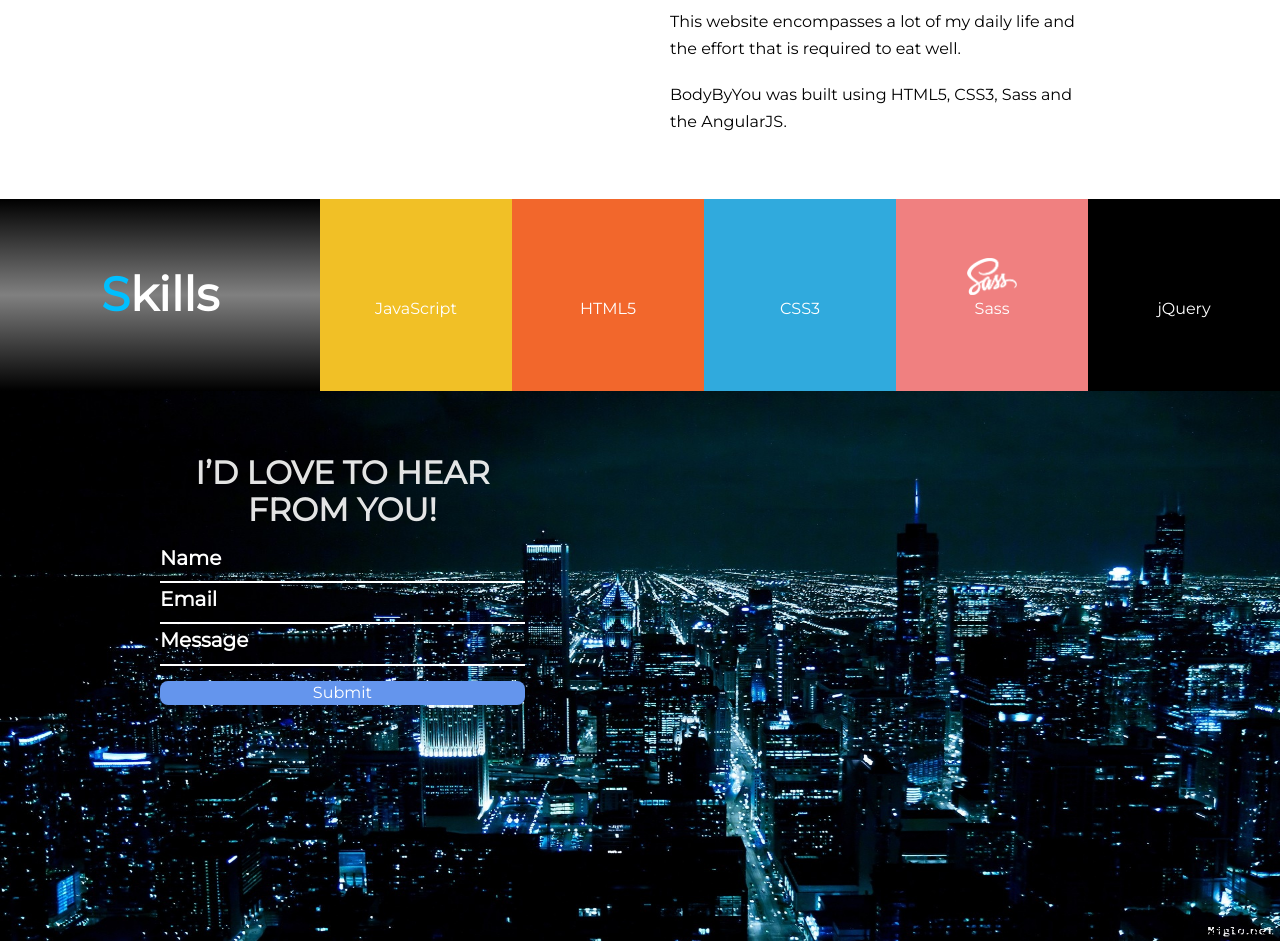
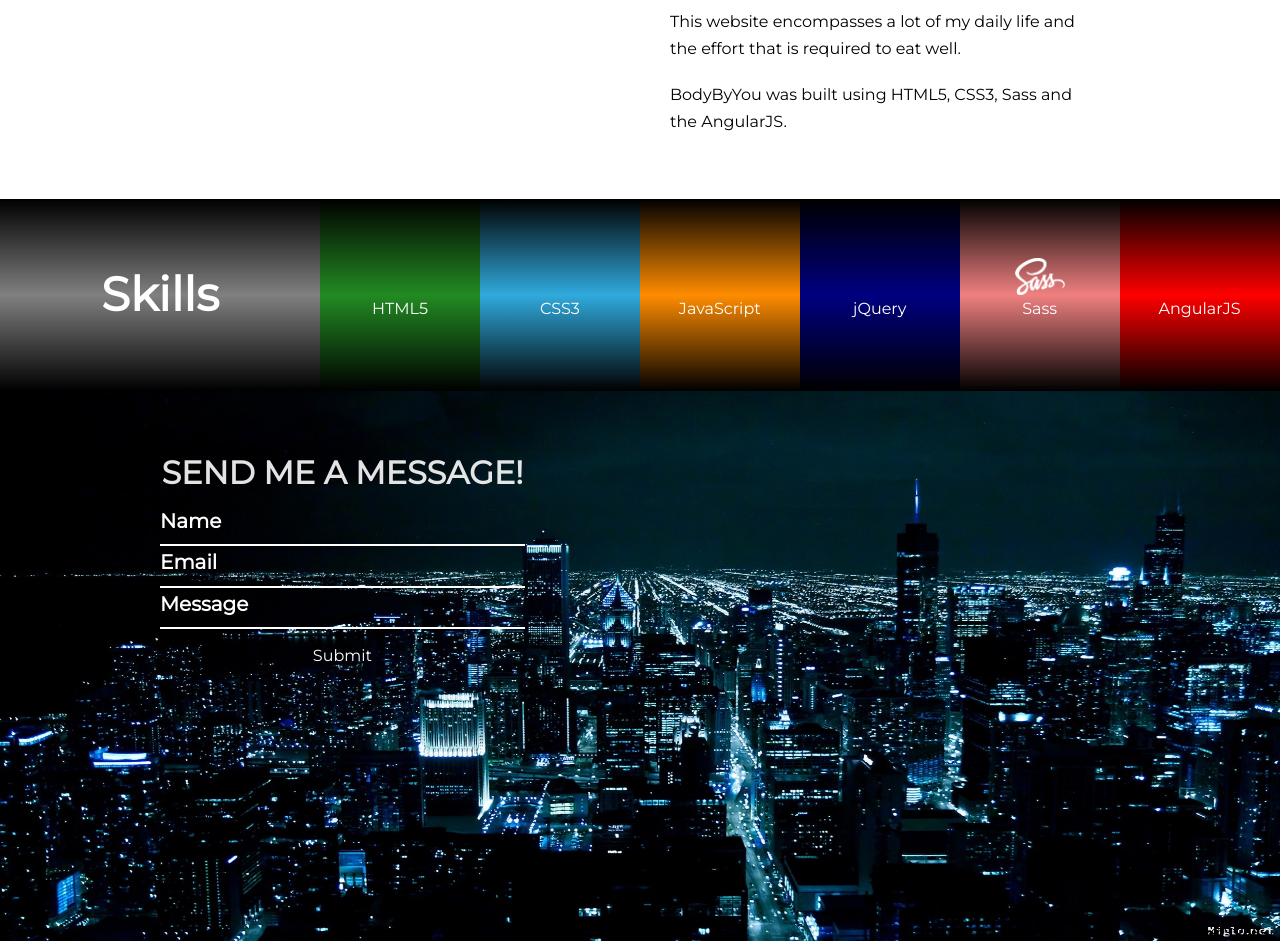
Before and after one commit to ilitvak/ilitvak.github.io, a PHP site: page / in a window 1280 px wide. Shown: the part 1401-2342 px from the top of the page. Run offline with PHP 8.4, Linux system fonts and the light colour scheme; some libraries are stand-ins or nearby versions.

Commit message:
submit button has new transition animation and added new skill to skills section

```diff
--- a/index.html
+++ b/index.html
@@ -70,10 +70,6 @@
         <section class="skills">
                 <h2>Skills</h2>
                 <ul class="credential-list clearfix">
-                    <li class="js">
-                        <span class="icon-prog-js02 icons"></span>
-                        <p>JavaScript</p>
-                    </li>
                     <li class="html5">
                         <span class="icon-html5-02 icons"></span>
                         <p>HTML5</p>
@@ -82,14 +78,24 @@
                         <span class="icon-css3-02 icons"></span>
                         <p>CSS3</p>
                     </li>
+                    <li class="js">
+                        <span class="icon-prog-js02 icons"></span>
+                        <p>JavaScript</p>
+                    </li>
+
+                    <li class="jquery">
+                        <span class="icon-prog-jquery icons"></span>
+                        <p>jQuery</p>
+                    </li>
                     <li class="sass">
                         <img src="assets/sass.png" />
                         <p>Sass</p>
                     </li>
-                    <li class="jquery">
-                        <span class="icon-prog-jquery icons"></span>
-                        <p>jQuery</p>
+                    <li class="angular">
+                        <span class="icon-angularjs icons"></span>
+                        <p>AngularJS</p>
                     </li>
+
                 </ul>
                 <div>
                     <a></a>
@@ -101,7 +107,7 @@
 
     <section class="section-bg">
             <div class="form-container clearfix">
-                <h1>I&#146;d love to hear from you!</h1>
+                <h1>Send me a message!</h1>
                 <form>
                     <div class="input-container text-fields">
                         <input id="input-name" type="text" name="name">
--- a/stylesheets/style.css
+++ b/stylesheets/style.css
@@ -198,7 +198,7 @@ form {
 }
 
 .form-container h1 {
-    margin: 0 0;
+    margin: 0;
     text-transform: uppercase;
     text-align: center;
     color: #fff;
@@ -271,13 +271,19 @@ label {
 
 .submit {
     border-radius: 8px;
-    background-color: cornflowerblue;
+    background-image: linear-gradient(forestgreen, forestgreen), linear-gradient(forestgreen, forestgreen);
+    background-position: top left, top right;
+    background-size: 0% 100%, 0% 100%;
+    background-repeat: no-repeat, no-repeat;
     color: #fff;
+    transition: background-size 1s;
 }
 
 .submit:hover {
-    background-color: navy;
+    background-size: 51% 100%, 51% 100%;
 }
+
+
 
 /* Skills section */
 
@@ -287,9 +293,11 @@ label {
     background: linear-gradient(black, grey, black);
 }
 
+/*
 .skills h2::first-letter {
     color: #00bfff;
 }
+*/
 
 .skills h2 {
     position: absolute;
@@ -314,7 +322,7 @@ label {
 .credential-list li {
     display: block;
     position: relative;
-    width: 20%;
+    width: 16.66%;
     height: 0;
     padding-top: 20%;
     list-style-type: none;
@@ -357,24 +365,28 @@ label {
     color: #fff;
 }
 
-.credential-list li:first-child{
-    background-color:#f1c026 ;
+.credential-list .html5{
+    background: linear-gradient(black, forestgreen, black);
 }
 
-.credential-list li:nth-child(2) {
-    background-color: #f2672c;
+.credential-list .css3 {
+    background: linear-gradient(black, #30aadd, black);
 }
 
-.credential-list li:nth-child(3) {
-    background-color: #30aadd;
+.credential-list .js {
+     background: linear-gradient(black, darkorange, black) ;
 }
 
-.credential-list li:nth-child(4) {
-    background-color: lightcoral;
+.credential-list .jquery {
+    background: linear-gradient(black, navy, black) ;
 }
 
-.credential-list li:nth-child(5) {
-    background-color: black;
+.credential-list .sass {
+    background: linear-gradient(black, lightcoral, black);
+}
+
+.credential-list .angular {
+    background: linear-gradient(black, red, black);
 }
 
 /*Media query section*/
```
